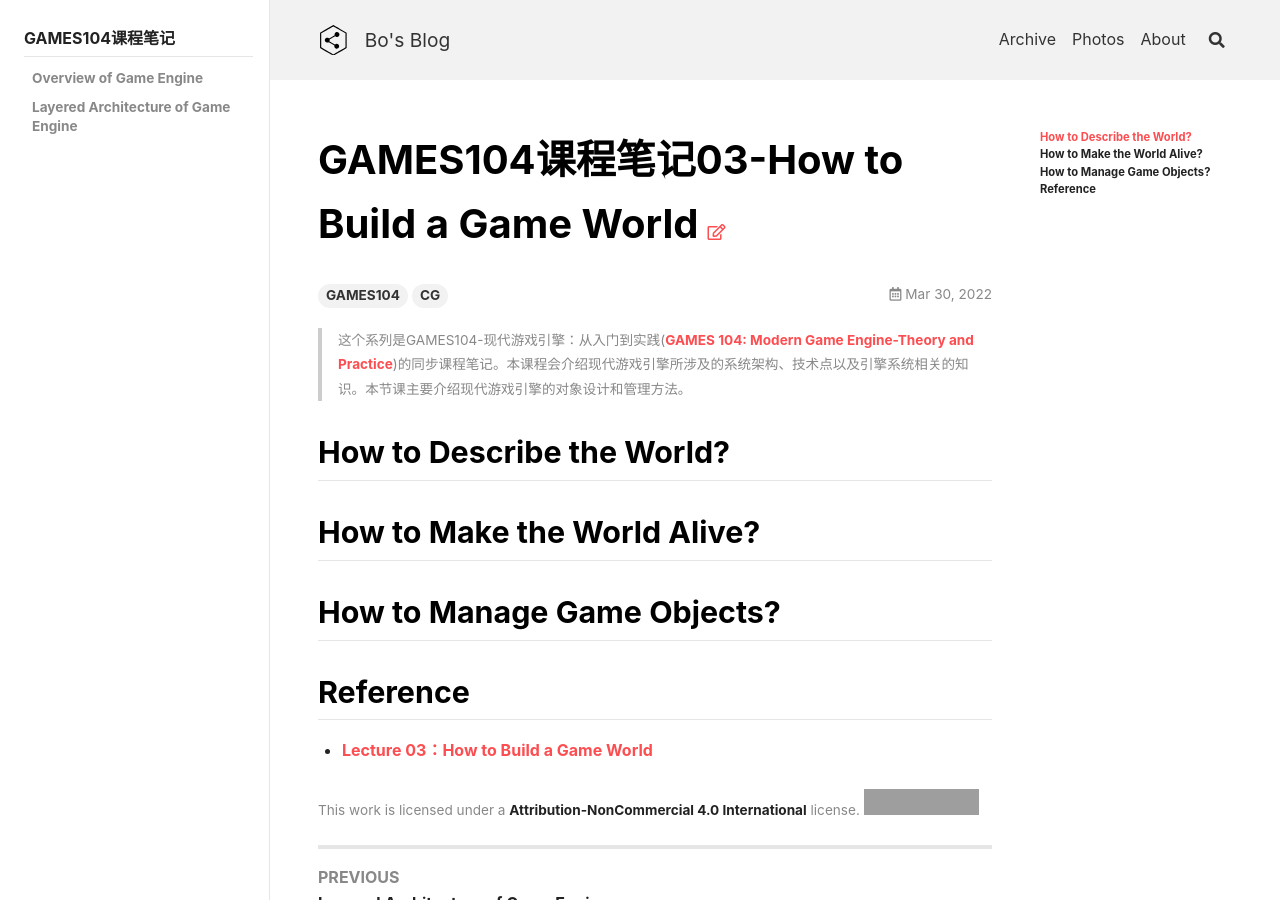
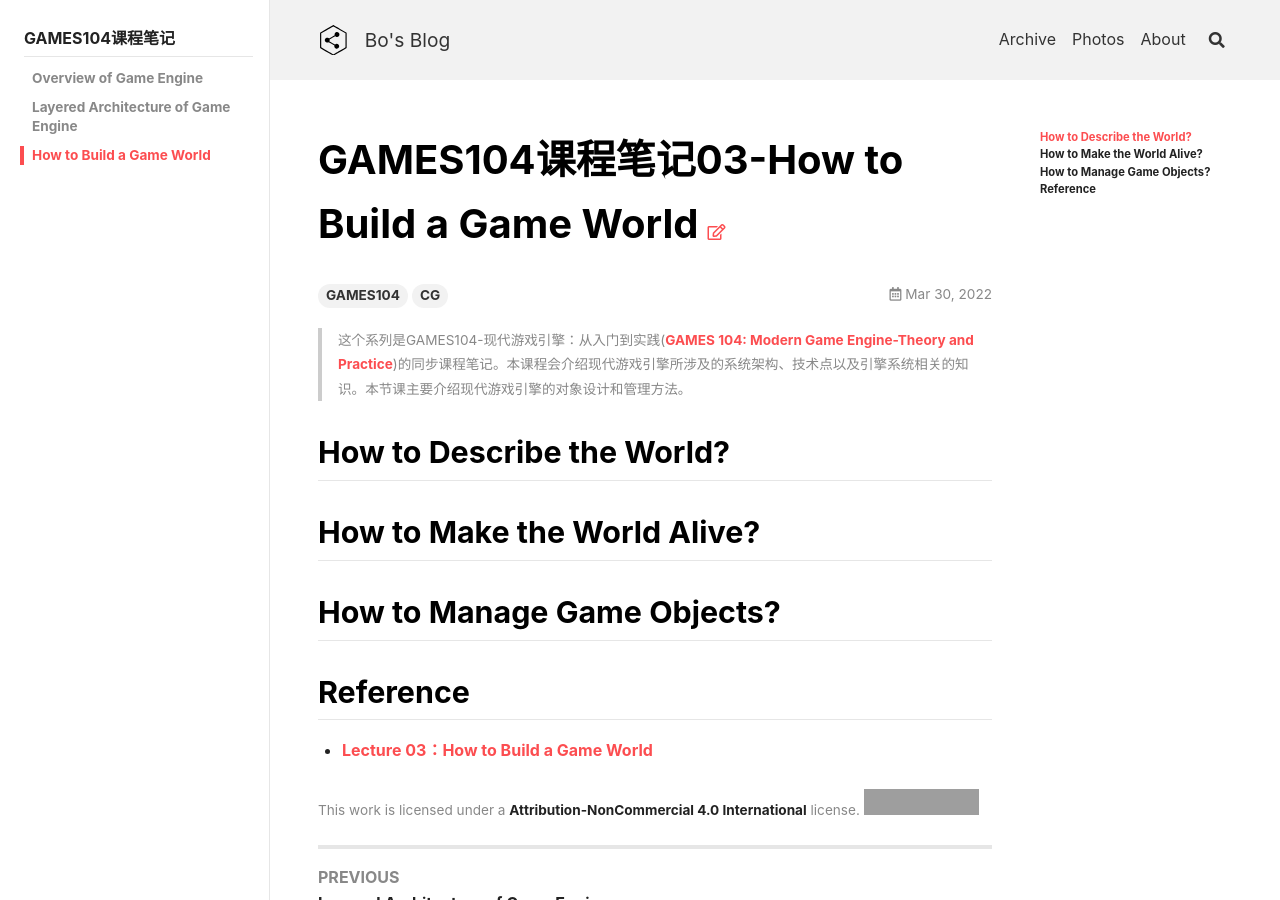
Before and after one commit to peng00bo00/peng00bo00_previous_blog, a Jekyll site: the page built from _posts/2022-03-30-GAMES104-NOTES-03.md, in a window 1280 px wide. Built offline with Jekyll 4.4.1, drawn with Linux system fonts in a browser that asks for light colours; nearby versions of some CDN libraries; grey boxes are pictures that could not be loaded.

Commit message:
Update navigation.yml

```diff
--- a/_data/navigation.yml
+++ b/_data/navigation.yml
@@ -228,6 +228,8 @@ GAMES104:
         url: /2022/03/16/GAMES104-NOTES-01.html
       - title: Layered Architecture of Game Engine
         url: /2022/03/24/GAMES104-NOTES-02.html
+      - title: How to Build a Game World
+        url: /2022/03/30/GAMES104-NOTES-03.html
 
 PBRT:
   - title: PBRT读书笔记
```
